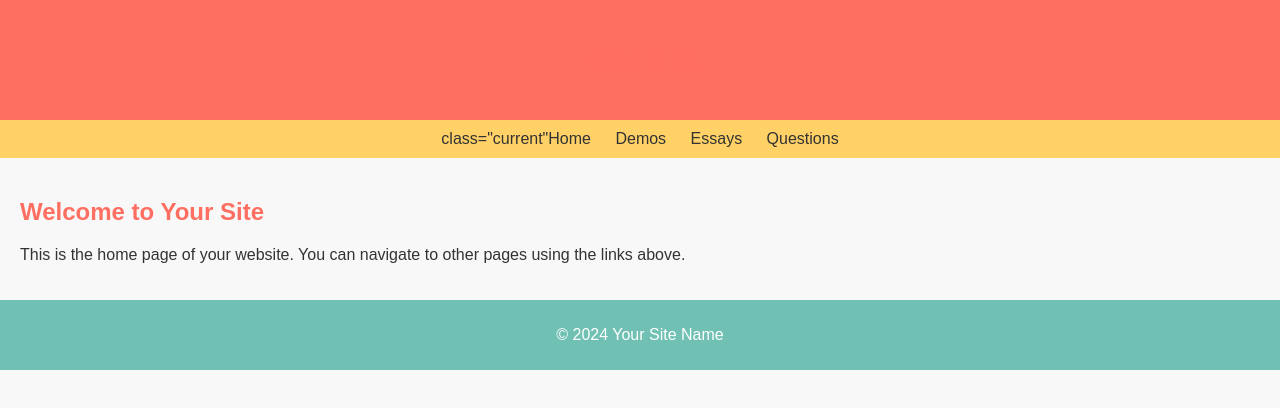
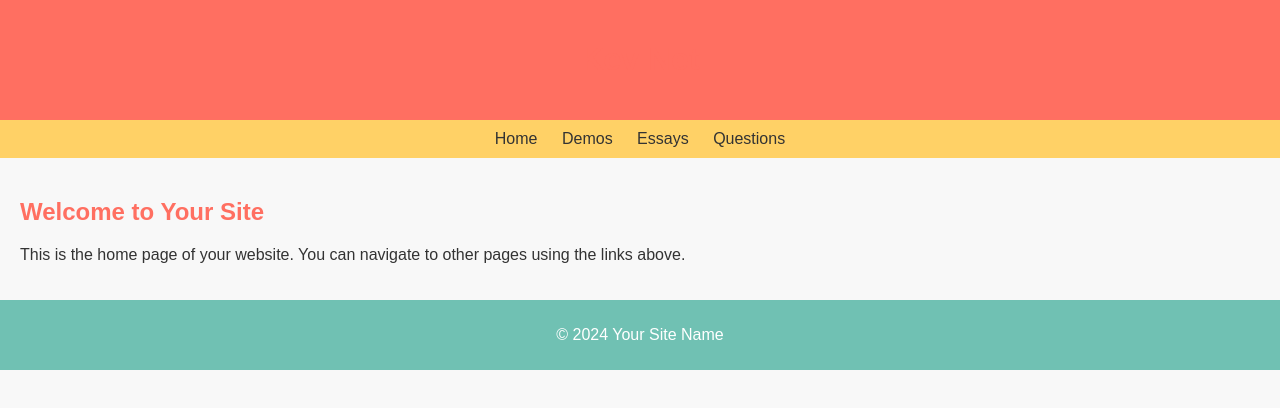
Before and after one commit to kevdog12345/kevdog12345.github.io, a plain HTML site: page index.html in a window 1280 px wide. Drawn offline with Linux system fonts and the light colour scheme.

Commit message:
Update index.html

```diff
--- a/index.html
+++ b/index.html
@@ -13,7 +13,7 @@
 </header>
 
 <nav>
-    <a href="index.html"> class="current"Home</a>
+    <a href="index.html"> Home</a>
     <a href="demos.html">Demos</a>
     <a href="essays.html">Essays</a>
     <a href="questions.html">Questions</a>
```
